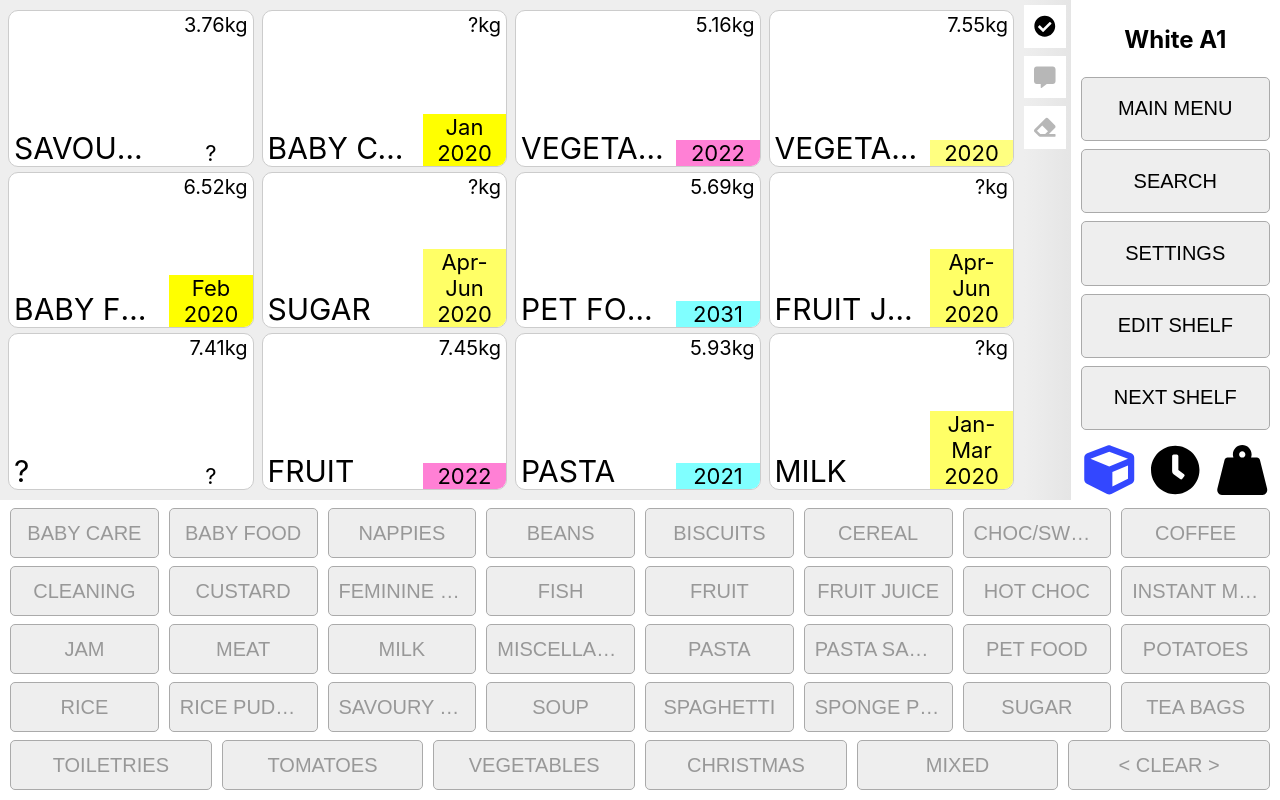
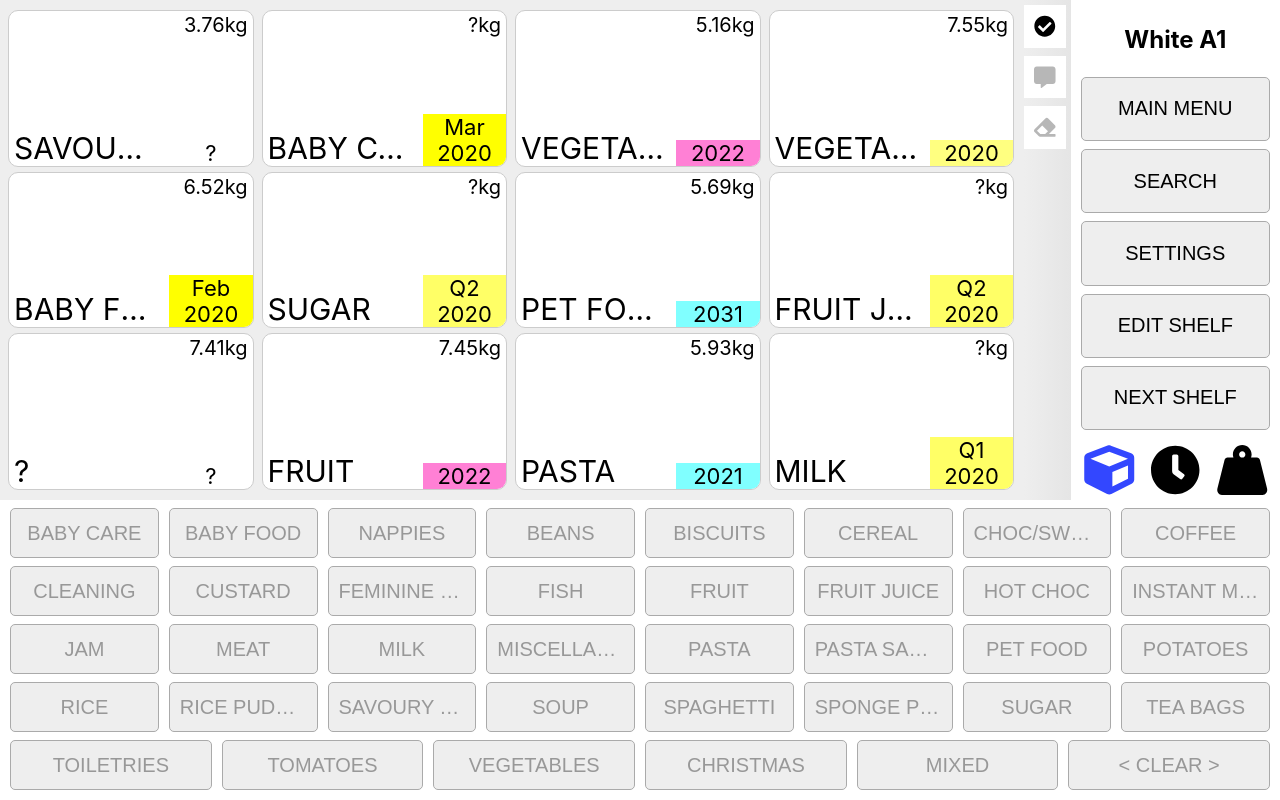
Before and after one commit to Kacper-Lubisz/TrayMaster, a React (Create React App) app: page / in a window 1280 px wide. Built offline with nearby package versions, Linux system fonts and the light colour scheme.

Commit message:
Update mock database expiry labels to match changes to the frontend and use expiries that aren't in the past

```diff
--- a/src/core/WarehouseModel.ts
+++ b/src/core/WarehouseModel.ts
@@ -91,13 +91,13 @@ const trayExpiries: ExpiryRange[] = [
     },
     {
         from: null,
-        to: new Date(2020, 0).getTime(),
-        label: "Before Jan 2020"
+        to: new Date(2020, 9).getTime(),
+        label: "Before Oct 2020"
     },
     {
-        from: new Date(2020, 0).getTime(),
-        to: new Date(2020, 1).getTime(),
-        label: "Jan 2020"
+        from: new Date(2020, 2).getTime(),
+        to: new Date(2020, 3).getTime(),
+        label: "Mar 2020"
     },
     {
         from: new Date(2020, 1).getTime(),
@@ -107,12 +107,12 @@ const trayExpiries: ExpiryRange[] = [
     {
         from: new Date(2020, 0).getTime(),
         to: new Date(2020, 3).getTime(),
-        label: "Jan-Mar 2020"
+        label: "Q1 2020"
     },
     {
         from: new Date(2020, 3).getTime(),
         to: new Date(2020, 6).getTime(),
-        label: "Apr-Jun 2020"
+        label: "Q2 2020"
     },
     {
         from: new Date(2020, 0).getTime(),
```
